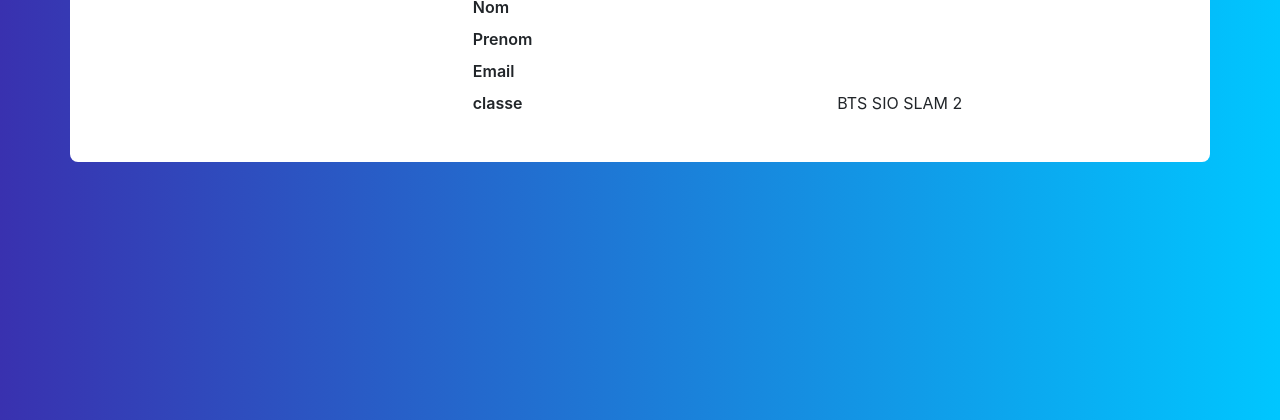
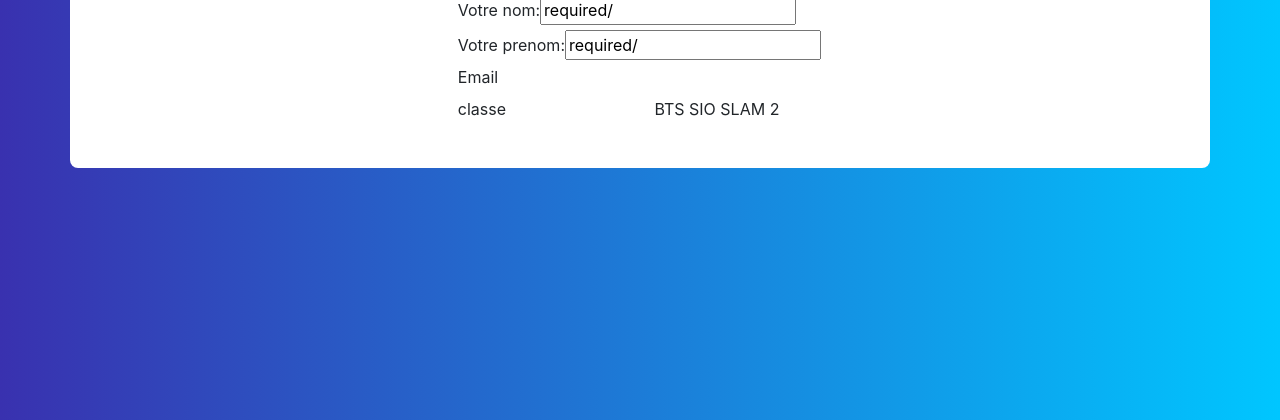
Before and after one commit to theo-glitch/E4-theo-adam, a PHP site: page /compte.php in a window 1280 px wide. Shown: the part 273-693 px from the top of the page. Run offline with PHP 8.4, Linux system fonts and the light colour scheme; the visitor is signed in with stand-in values (Sample User, id 1); data comes from the database, SQL or seed files in the repository; some libraries are stand-ins or nearby versions.

Commit message:
modif qui marche

```diff
--- a/E4/SmartEDU Free Website Template - Free-CSS.com/smartedu/Template/compte.php
+++ b/E4/SmartEDU Free Website Template - Free-CSS.com/smartedu/Template/compte.php
@@ -48,33 +48,31 @@ else{
                       </form>
                       </br>
                       </br>
-                        <input type="submit" class="profile-edit-btn" name="btnAddMore" value="Edit Profile"/>
+                        <form id="contacts-form" action="traitement/cible_modif.php" method="POST">
+                      <button class="link2">
+                        <span>
+                          <span>Modifier</span>
+                        </span>
+                      </button>
                     </div>
                 </div>
                 <div class="row">
                     <div class="col-md-4">
 
                     </div>
-                    <div class="col-md-8">
-                        <div class="tab-content profile-tab" id="myTabContent">
-                            <div class="tab-pane fade show active" id="home" role="tabpanel" aria-labelledby="home-tab">
+                    <div id="content">
 
-                                        <div class="row">
-                                            <div class="col-md-6">
-                                                <label>Nom</label>
-                                            </div>
-                                            <div class="col-md-6">
-                                                <div class="field"><?php echo $donnee['nom']?> </div>
-                                            </div>
-                                        </div>
-                                        <div class="row">
-                                            <div class="col-md-6">
-                                                <label>Prenom</label>
-                                            </div>
-                                            <div class="col-md-6">
-                                                <div class="field"><?php echo $donnee['prenom']?> </div>
-                                            </div>
-                                        </div>
+              							<div class="inner">
+
+                    						<fieldset>
+                    						<div class="field"><label>Votre nom:</label><input type="text" name="nom" value=<?php echo $donnee['nom']?> required/></div>
+                    						<div class="field"><label>Votre prenom:</label><input type="text" name="prenom" value=<?php echo $donnee['prenom']?> required/></div>
+                    						<div class="wrapper">
+
+                    						</div>
+                    						</fieldset>
+                    					</form>
+              							</div>
                                         <div class="row">
                                             <div class="col-md-6">
                                                 <label>Email</label>
--- a/E4/SmartEDU Free Website Template - Free-CSS.com/smartedu/Template/index.php
+++ b/E4/SmartEDU Free Website Template - Free-CSS.com/smartedu/Template/index.php
@@ -73,7 +73,6 @@
 				</button>
         <div class="collapse navbar-collapse" id="navbars-host">
 					<ul class="navbar-nav ml-auto">
-						<li class="nav-item active"><a class="nav-link" href="index.html">Accueil</a></li>
 						<li class="nav-item"><a class="nav-link" href="about.html">A propos</a></li>
 						<li class="nav-item dropdown">
 							<a class="nav-link dropdown-toggle" href="#" id="dropdown-a" data-toggle="dropdown">filieres </a>
```
